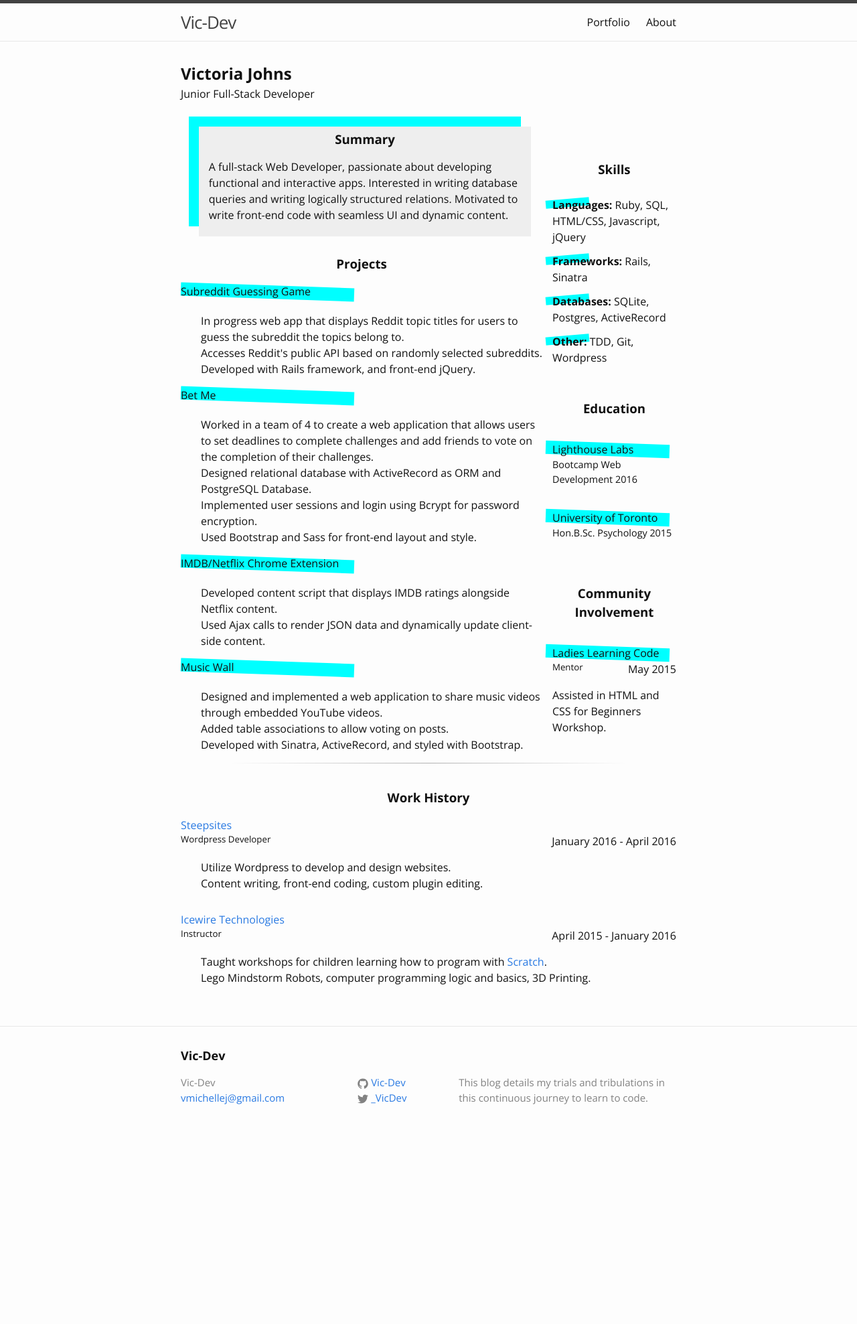
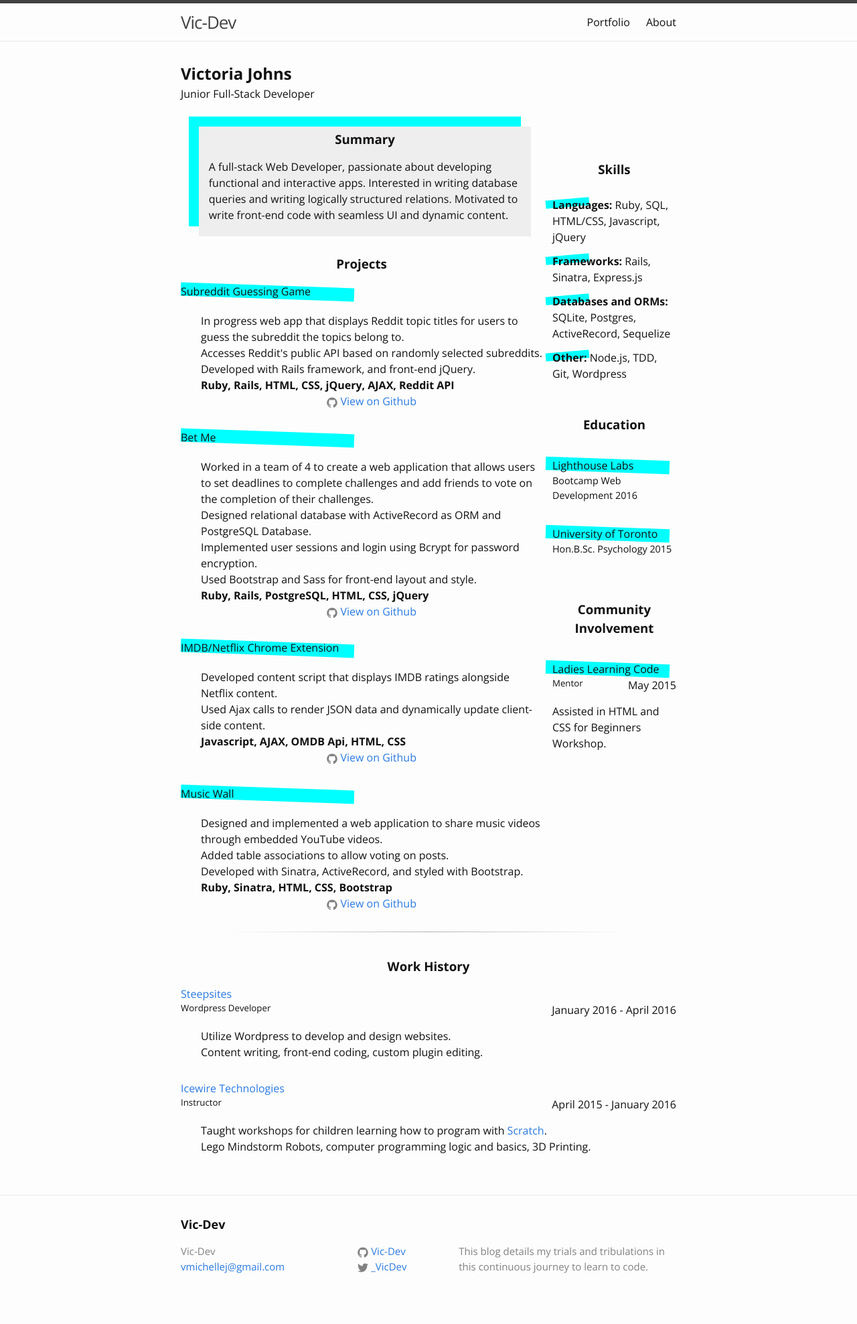
Before and after one commit to Vic-Dev/Vic-Dev.github.io, a Jekyll site: the page built from resume/victoria_johns_resume/index.html, in a window 1280 px wide. Shown: the whole page at 67% size. Built offline with Jekyll 4.4.1, drawn with Linux system fonts in a browser that asks for light colours; before the commit the page ends 1710 px from its top, so only the background shows below that.

Commit message:
Add links to github

```diff
--- a/css/main.scss
+++ b/css/main.scss
@@ -54,6 +54,7 @@ $on-laptop:        800px;
 
 ul {
   list-style: none;
+  margin-bottom: 30px;
 }
 
 h4 {
@@ -131,8 +132,8 @@ h2 {
   }
   .projects {
     margin-top: 5%;
-  }
-  .projects span {
+
+    span.line {
       border-top: aqua 20px solid;
       width: 48%;
       display: block;
@@ -141,6 +142,11 @@ h2 {
       left: 0;
       z-index: -1;
       transform: rotate(2deg);
+    }
+
+    li:last-child {
+      text-align: center;
+    }
   }
   .skills, .education, .community {
     display: inline-block;
@@ -203,9 +209,5 @@ h2 {
     h3 {
       margin-top: 5%;
     }
-
-    ul {
-      margin-bottom: 30px;
   }
 }
-}
--- a/resume/victoria_johns_resume/index.html
+++ b/resume/victoria_johns_resume/index.html
@@ -17,32 +17,40 @@ title: Portfolio
     <div class="projects">
       <h3><strong>Projects</strong></h3>
       <h4>Subreddit Guessing Game</h4>
-      <span></span>
+      <span class="line"></span>
       <ul>
         <li>In progress web app that displays Reddit topic titles for users to guess the subreddit the topics belong to.</li>
         <li>Accesses Reddit's public API based on randomly selected subreddits.</li>
         <li>Developed with Rails framework, and front-end jQuery.</li>
+        <li><strong>Ruby, Rails, HTML, CSS, jQuery, AJAX, Reddit API</strong></li>
+        <li><a href="https://github.com/Vic-Dev/subreddit-guess-app" target="_blank"><span class="icon icon--github">{% include icon-github.svg %}</span>View on Github</a></li>
       </ul>
       <h4>Bet Me</h4>
-      <span></span>
+      <span class="line"></span>
       <ul>
         <li>Worked in a team of 4 to create a web application that allows users to set deadlines to complete challenges and add friends to vote on the completion of their challenges.</li>
         <li>Designed relational database with ActiveRecord as ORM and PostgreSQL Database.</li>
         <li>Implemented user sessions and login using Bcrypt for password encryption.</li>
         <li>Used Bootstrap and Sass for front-end layout and style.</li>
+        <li><strong>Ruby, Rails, PostgreSQL, HTML, CSS, jQuery</strong></li>
+        <li><a href="https://github.com/Vic-Dev/bet-me" target="_blank"><span class="icon icon--github">{% include icon-github.svg %}</span>View on Github</a></li>
       </ul>
       <h4>IMDB/Netflix Chrome Extension</h4>
-      <span></span>
+      <span class="line"></span>
       <ul>
         <li>Developed content script that displays IMDB ratings alongside Netflix content.</li>
         <li>Used Ajax calls to render JSON data and dynamically update client-side content.</li>
+        <li><strong>Javascript, AJAX, OMDB Api, HTML, CSS</strong></li>
+        <li><a href="https://github.com/Vic-Dev/chrome-extension" target="_blank"><span class="icon icon--github">{% include icon-github.svg %}</span>View on Github</a></li>
       </ul>
       <h4>Music Wall</h4>
-      <span></span>
+      <span class="line"></span>
       <ul>
         <li>Designed and implemented a web application to share music videos through embedded YouTube videos.</li>
         <li>Added table associations to allow voting on posts.</li>
         <li>Developed with Sinatra, ActiveRecord, and styled with Bootstrap.</li>
+        <li><strong>Ruby, Sinatra, HTML, CSS, Bootstrap</strong></li>
+        <li><a href="https://github.com/Vic-Dev/sinatra-music-wall" target="_blank"><span class="icon icon--github">{% include icon-github.svg %}</span>View on Github</a></li>
       </ul>
     </div>
   </div>
@@ -50,9 +58,9 @@ title: Portfolio
   <div class="skills">
     <h3><strong>Skills</strong></h3>
     <h4><span></span><strong>Languages:</strong> <span>Ruby, SQL, HTML/CSS, Javascript, jQuery</span></h4>
-    <h4><span></span><strong>Frameworks:</strong> <span>Rails, Sinatra</span></h4>
-    <h4><span></span><strong>Databases:</strong> <span>SQLite, Postgres, ActiveRecord</span></h4>
-    <h4><span></span><strong>Other:</strong> <span>TDD, Git, Wordpress</span></h4>
+    <h4><span></span><strong>Frameworks:</strong> <span>Rails, Sinatra, Express.js</span></h4>
+    <h4><span></span><strong>Databases and ORMs:</strong> <span>SQLite, Postgres, ActiveRecord, Sequelize</span></h4>
+    <h4><span></span><strong>Other:</strong> <span>Node.js, TDD, Git, Wordpress</span></h4>
   </div>
 
   <div class="education">
```
Also changed, not shown: 2 other files. Lines whose indentation alone changed are shown as unchanged.
